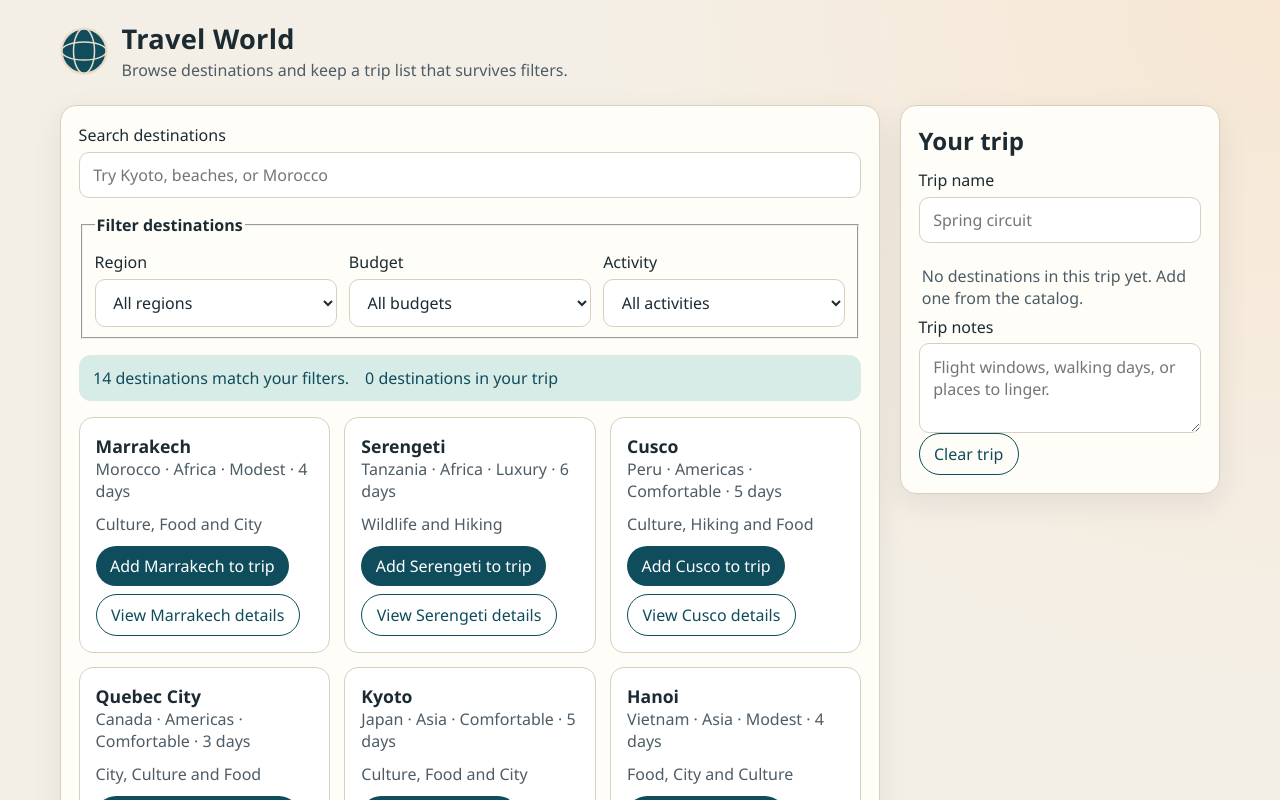
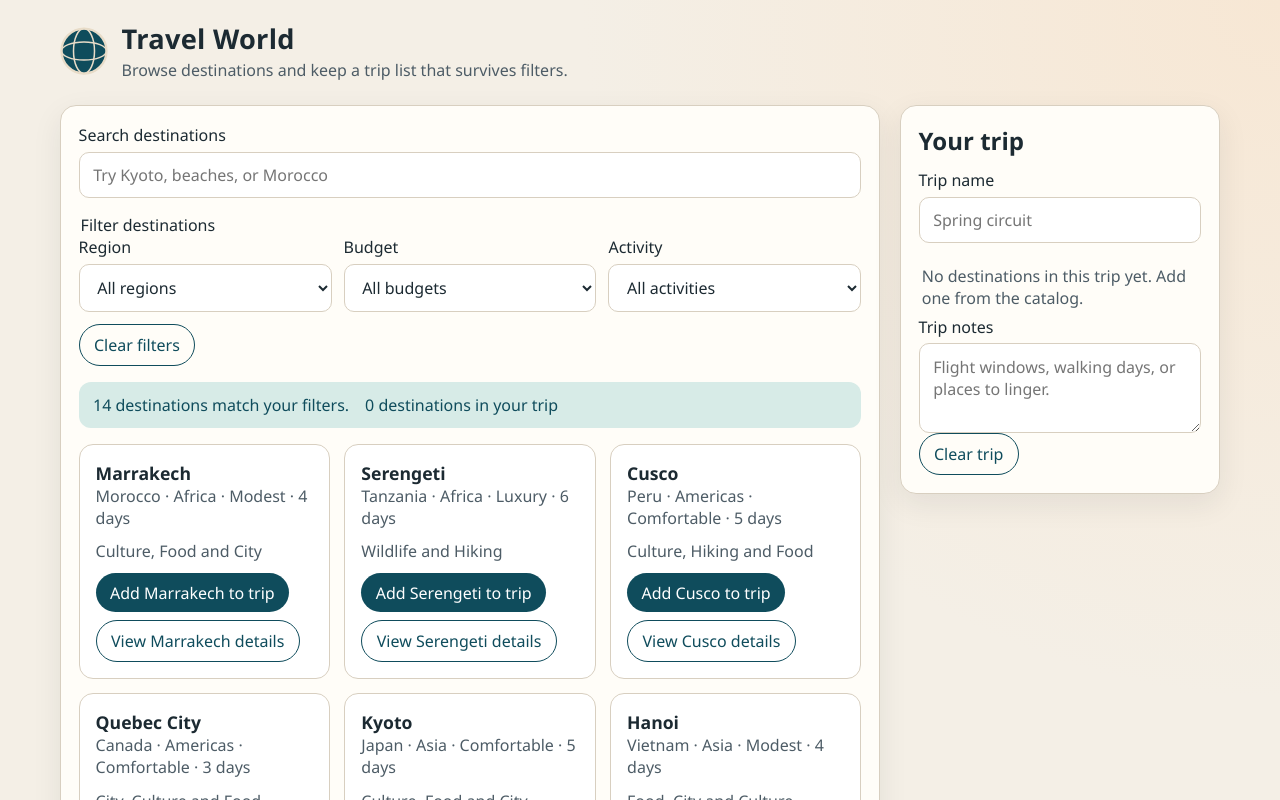
Before and after one commit to Mafiv/Travel-World, a React (Vite) app: page / in a window 1280 px wide. Shown: the top 800 px of the page. Built offline with nearby package versions, Linux system fonts and the light colour scheme.

Commit message:
Add a clear-filters action that leaves the trip intact.
Resetting search and facet controls only changes the catalog query so
selected destinations are not removed with the filters.

Co-authored-by: Miraf Amare <Mafiv@users.noreply.github.com>

```diff
--- a/src/App.css
+++ b/src/App.css
@@ -84,9 +84,14 @@
   gap: 0.75rem;
 }
 
-.filter-legend {
-  margin: 0 0 0.6rem;
-  font-weight: 700;
+fieldset {
+  margin: 0;
+  padding: 0;
+  border: 0;
+}
+
+.filter-actions {
+  margin-top: 0.75rem;
 }
 
 .status-banner {
--- a/src/App.jsx
+++ b/src/App.jsx
@@ -13,7 +13,7 @@ import { countHiddenSelected, filterDestinations } from './utils/filterDestinati
 import './App.css'
 
 export default function App() {
-  const { filters, setQuery, updateFilters } = useFilters()
+  const { filters, setQuery, updateFilters, resetFilters } = useFilters()
   const trip = useTrip()
   const [openId, setOpenId] = useState(null)
 
@@ -49,6 +49,7 @@ export default function App() {
               budget={filters.budget}
               activity={filters.activity}
               onChange={updateFilters}
+              onReset={resetFilters}
             />
           </div>
           <StatusBanner
--- a/src/components/FilterPanel.jsx
+++ b/src/components/FilterPanel.jsx
@@ -1,7 +1,13 @@
 import { ACTIVITIES, BUDGETS, REGIONS } from '../data/destinations'
 import { titleCase } from '../utils/format'
 
-export default function FilterPanel({ region, budget, activity, onChange }) {
+export default function FilterPanel({
+  region,
+  budget,
+  activity,
+  onChange,
+  onReset,
+}) {
   return (
     <fieldset>
       <legend className="filter-legend">Filter destinations</legend>
@@ -52,6 +58,11 @@ export default function FilterPanel({ region, budget, activity, onChange }) {
           </select>
         </div>
       </div>
+      <div className="filter-actions card-actions">
+        <button type="button" className="button secondary" onClick={onReset}>
+          Clear filters
+        </button>
+      </div>
     </fieldset>
   )
 }
```
